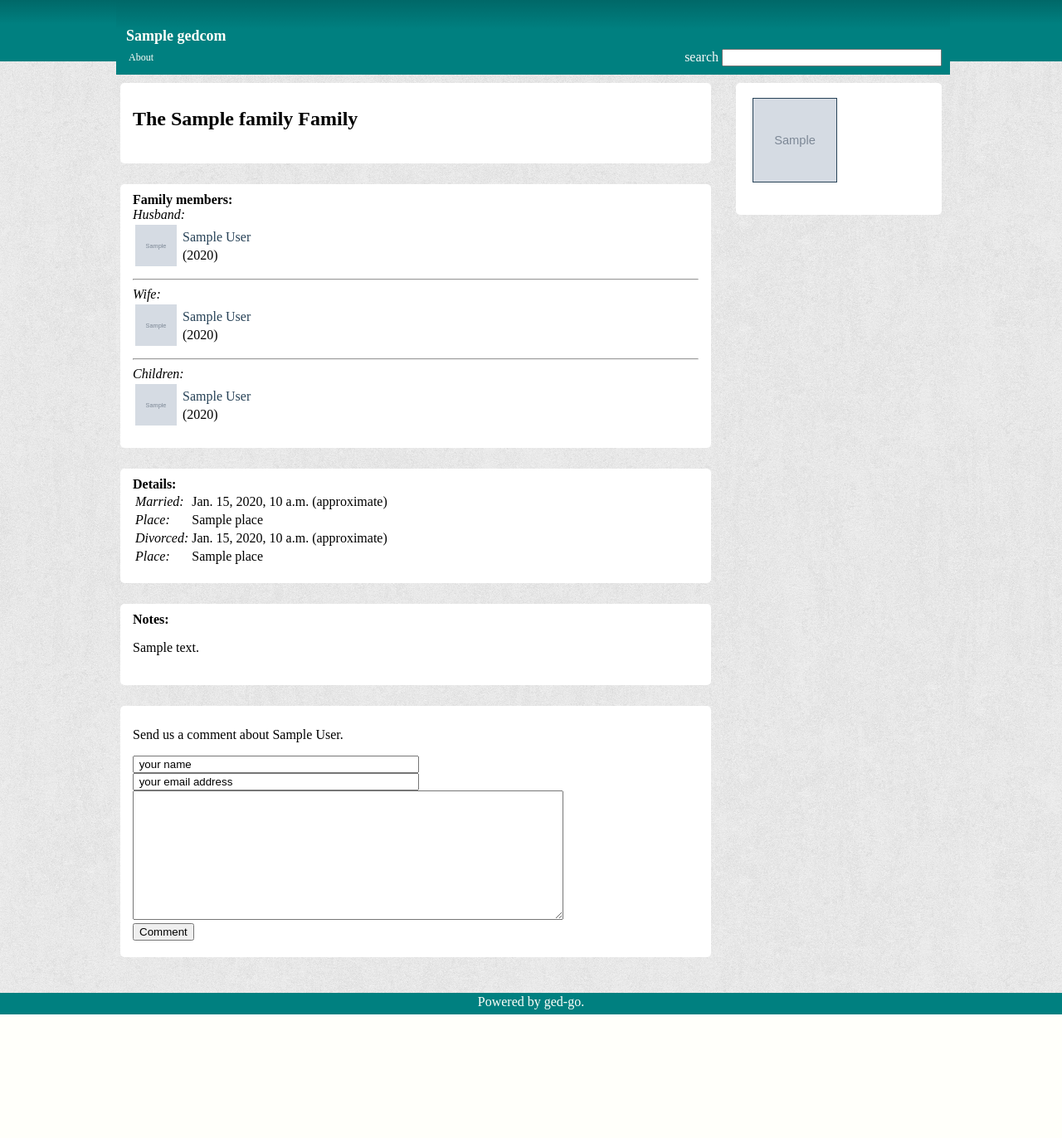
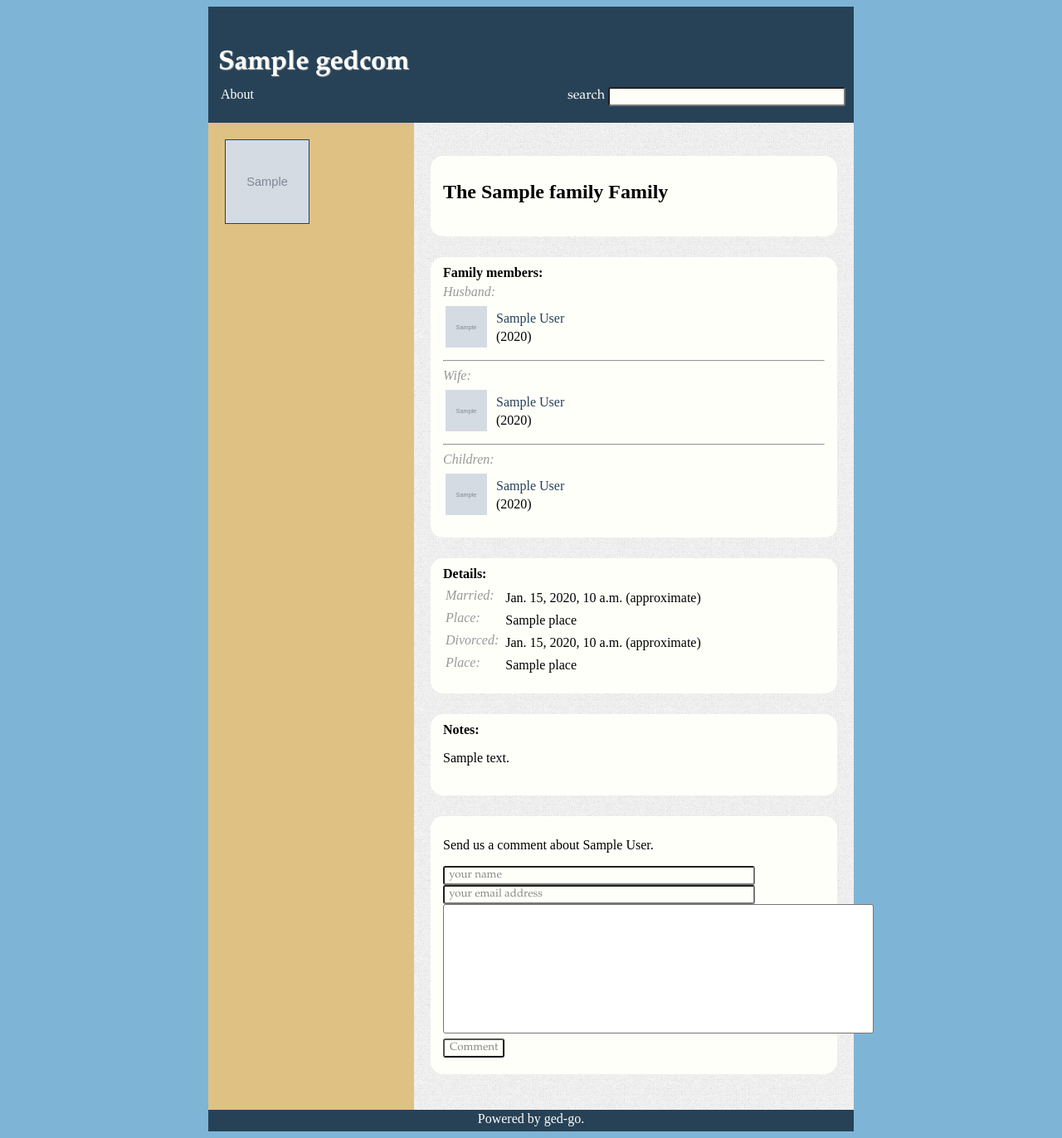
Before and after one commit to gthole/gedgo, a Django app: template templates/gedgo/family.html in a window 1280 px wide. Shown: the whole page at 83% size. Before the commit the page ends 1223 px from the top, so only its background shows below. Run offline with Django 3.2, Linux system fonts and the light colour scheme; the template is opened without the code that fills it: most values are stand-ins (such as "Sample title", 1, 10 or a date in 2020); grey boxes marked "Sample" are stand-in pictures.

Commit message:
Switch back to base css, and add a texture background to it.

```diff
--- a/static/styles/style-teal.css
+++ b/static/styles/style-teal.css
@@ -123,6 +123,7 @@ body {
 h1 {
 	font-family:Baskerville;
 	color:#FFFFFA;
+	text-shadow: 1px 1px 1px #ccc;
 	padding-left: 7px;
 	padding-right: 7px;
 	padding-bottom: 5px;
--- a/static/styles/style.css
+++ b/static/styles/style.css
@@ -43,6 +43,7 @@ body {
 	padding-top:15px;
 	padding-left:15px;
 	padding-right:15px;
+	background-image:url(https://raw.github.com/gthole/gedgo/master/static/styles/gray_jean.png);
 }
 .pod {
 	background-color:#FFFFFA;
@@ -85,6 +86,7 @@ h1 {
 	padding-left: 7px;
 	padding-right: 7px;
 	padding-bottom: 10px;
+	text-shadow: 1px 1px 1px #ccc;
 }
 hr {
 	color: #EEEEEE;
--- a/templates/gedgo/base.html
+++ b/templates/gedgo/base.html
@@ -2,7 +2,7 @@
 <html>
 <title>{% if gedcom.title %}{{ gedcom.title }}{% else %}Ged-go!{% endif %}{% if person %} : {{ person.full_name }}{% endif %}</title>
 <head>
-	<link rel="stylesheet" type="text/css" href="{{ STATIC_URL }}styles/style-teal.css">
+	<link rel="stylesheet" type="text/css" href="{{ STATIC_URL }}styles/style.css">
 	<script type="text/javascript" src="{{ STATIC_URL }}js/d3.v2.js""></script>
 </head>
 <body>
```
Also changed, not shown: static/styles/gray_jean.png (added).
